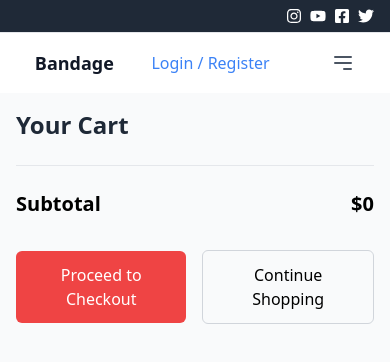
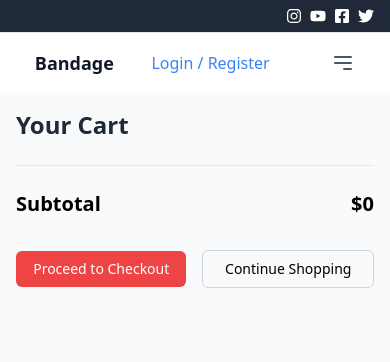
Before and after one commit to SalmanO7/Hackathon_2.0, a Next.js app: page /cart in a window 390 px wide. Shown: the top 362 px of the page. Built offline with nearby package versions, Linux system fonts and the light colour scheme.

Commit message:
Achieve Add to cart functionality

```diff
--- a/app/cart/page.tsx
+++ b/app/cart/page.tsx
@@ -25,28 +25,28 @@ const CartPage = () => {
         <div className="">
           {cartItems.map((item) => (
             <div key={item.product._id} className="flex justify-between items-center border-b py-4">
-              <div className="flex items-center">
+              <div className="flex items-start sm:items-center flex-col gap-2 sm:flex-row">
                 <img
                   src={item.product.imageUrl}
                   alt={item.product.title}
                   width={50}
                   height={50}
-                  className="rounded"
+                  className="rounded ml-5 sm:ml-0"
                 />
                 <span className="ml-4">{item.product.title}</span>
               </div>
-              <div className="flex items-center gap-x-7">
+              <div className="flex items-center gap-x-5 sm:gap-x-16">
                 <div className='flex items-center '>
                   <button
                     onClick={() => decreaseQuantity(item.product._id)}
-                    className="px-2 py-1 border border-gray-300 rounded-full mr-2"
+                    className="px-2 py-1 border border-gray-300 rounded-full "
                   >
                     -
                   </button>
                   <span className="px-4">{item.quantity}</span>
                   <button
                     onClick={() => increaseQuantity(item.product._id)}
-                    className="px-2 py-1 border border-gray-300 rounded-full ml-2"
+                    className="px-2 py-1 border border-gray-300 rounded-full "
                   >
                     +
                   </button>
@@ -65,10 +65,10 @@ const CartPage = () => {
 
         {/* Mobile responsive style */}
         <div className="mt-8 flex justify-between items-center space-x-4">
-          <button className="w-full sm:w-auto px-6 py-3 bg-red-500 text-white rounded-md hover:bg-red-600">
+          <button className="w-full text-sm sm:text-base sm:w-auto sm:px-6 py-2 sm:py-3 bg-red-500 text-white rounded-md hover:bg-red-600">
             Proceed to Checkout
           </button>
-          <button className="w-full sm:w-auto px-6 py-3 border border-gray-300 rounded-md hover:bg-gray-100">
+          <button className="w-full text-sm sm:text-base sm:w-auto sm:px-6 py-2 sm:py-3 border border-gray-300 rounded-md hover:bg-gray-100">
             Continue Shopping
           </button>
         </div>
```
